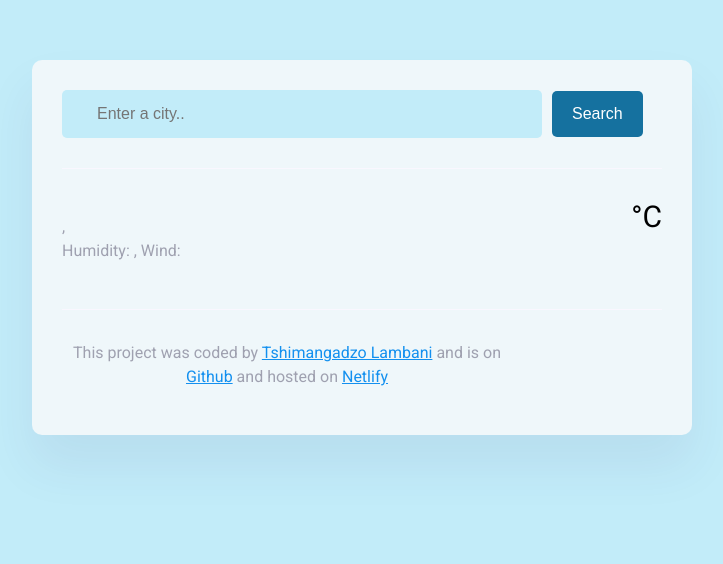
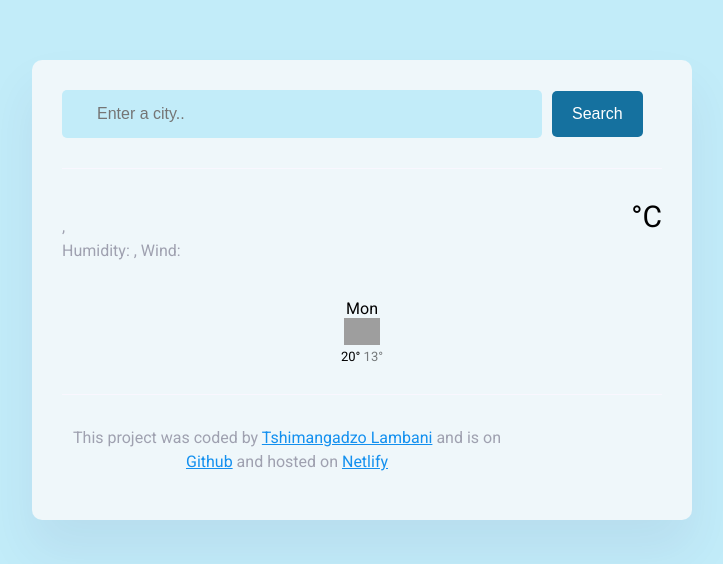
Before and after one commit to Tshima101/plus-weather-project, a plain HTML site: page index.html in a window 1280 px wide. Shown: the whole page, without its empty margins (278-1001 px from the left). Drawn offline with nearby package versions, Linux system fonts and the light colour scheme; no server answers; grey boxes are pictures that could not be loaded.

Commit message:
Added the weather forecast HTML and CSS

```diff
--- a/index.html
+++ b/index.html
@@ -41,6 +41,17 @@
                     <div class="current-temperature-unit">°C</div>
                 </div>
             </div>
+            <div class="weather-forecast">
+                <div class="row">
+                    <div class="col-2">
+                        <div class="weather-forcast-date">Mon</div>
+                    </div>
+                    <img src="http://shecodes-assets.s3.amazonaws.com/api/weather/icons/broken-clouds-day.png" alt=""
+                        width="36" />
+                    <div class="weather-forecast-temperature">
+                        <span class="weather-forecast-temperature-max">20°</span>
+                        <span class="weather-forecast-temperature-min">13°</span>
+                    </div>
         </main>
         <footer>
             <p>
--- a/style.css
+++ b/style.css
@@ -121,6 +121,22 @@ h1 {
   display: block;
   top: -35px;
 }
+.weather-forecast {
+  margin-top: 20px;
+  text-align: center;
+}
+.weather-forecast-date {
+  font-size: 16px;
+  color: #000;
+  opacity: 0.6;
+}
+.weather-forecast-temperature {
+  font-size: 13px;
+}
+.weather-forecast-temperature-min {
+  opacity: 0.5;
+}
+
 footer {
   border-top: 1px solid #f9f7fe;
   text-align: center;
```
